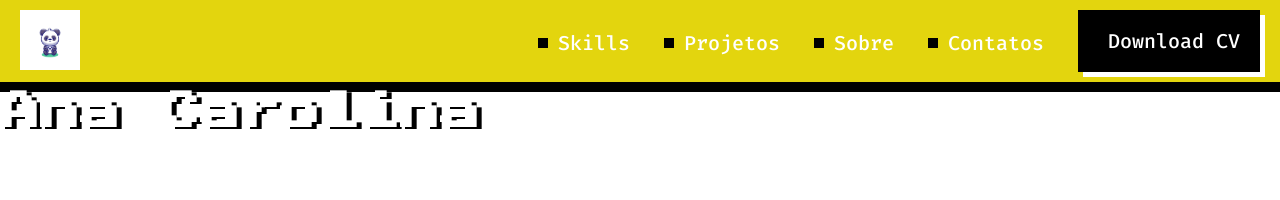
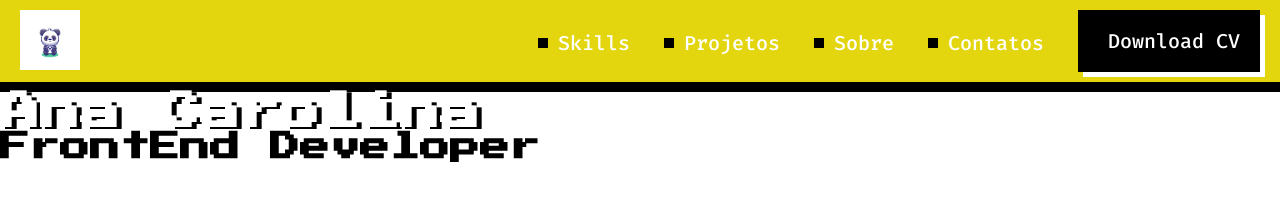
Before and after one commit to anamramos/anamramos.github.io, a plain HTML site: page index.html in a window 1280 px wide. Drawn offline with Linux system fonts and the light colour scheme.

Commit message:
Create the subtitle component

```diff
--- /dev/null
+++ b/css/components/subtitle.css
@@ -0,0 +1,6 @@
+h2 {
+    font-family: 'Press Start 2P', sans-serif;
+    font-size: 30px;
+    color: #000;
+    text-shadow: 5px 2px 0px #FFF;
+}
--- a/index.html
+++ b/index.html
@@ -10,6 +10,7 @@
    <link rel="stylesheet" href="css/reset.css">
    <link rel="stylesheet" href="css/index.css">
    <link rel="stylesheet" href="css/components/title.css">
+   <link rel="stylesheet" href="css/components/subtitle.css">
 </head>
 <body>
    <header>
@@ -24,5 +25,7 @@
       </nav>
    </header>
    <h1>Ana Carolina</h1>
+
+   <h2>FrontEnd Developer</h2>
 </body>
 </html>
```
Also changed, not shown: css/components/title.css (line endings or trailing spaces).
